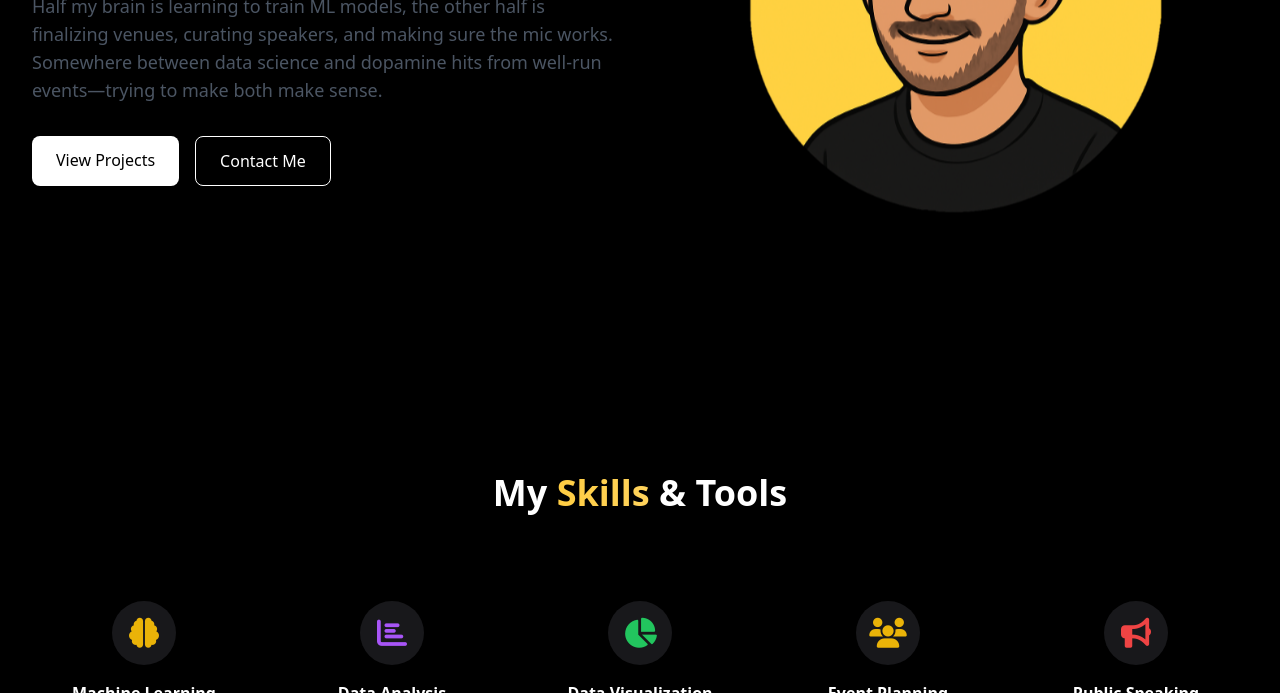
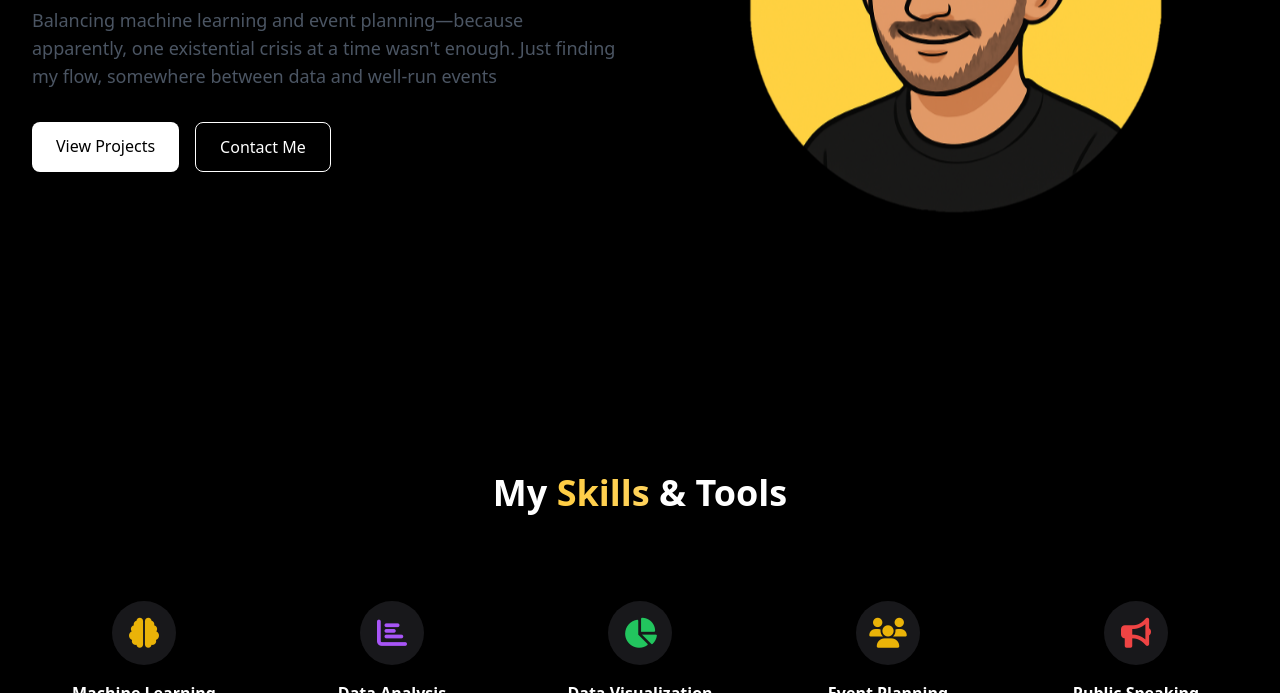
Before and after one commit to yuvrajsisodia23/Portfolio, a plain HTML site: page index.html in a window 1280 px wide. Shown: the part 407-1100 px from the top of the page. Drawn offline with nearby package versions, Linux system fonts and the light colour scheme.

Commit message:
modified html code

```diff
--- a/index.html
+++ b/index.html
@@ -53,7 +53,7 @@
                     Hi, I'm <span class="gradient-text">Yuvraj</span>
                 </h1>
                 <h2 class="text-2xl md:text-3xl font-semibold mb-6">Data Science Student & Event Curator</h2>
-                <p class="text-lg mb-8 text-gray-600 dark:text-gray-300">Half my brain is learning to train ML models, the other half is finalizing venues, curating speakers, and making sure the mic works. Somewhere between data science and dopamine hits from well-run events—trying to make both make sense.</p>
+                <p class="text-lg mb-8 text-gray-600 dark:text-gray-300">Balancing machine learning and event planning—because apparently, one existential crisis at a time wasn't enough. Just finding my flow, somewhere between data and well-run events</p>
                 <div class="flex space-x-4">
                     <a href="#projects" class="px-6 py-3 bg-white text-black rounded-lg font-medium hover:bg-gray-200 transition">View Projects</a>
                     <a href="#contact" class="px-6 py-3 border border-white text-white-500 rounded-lg font-medium hover:bg-gray-100/10 transition">Contact Me</a>
```
